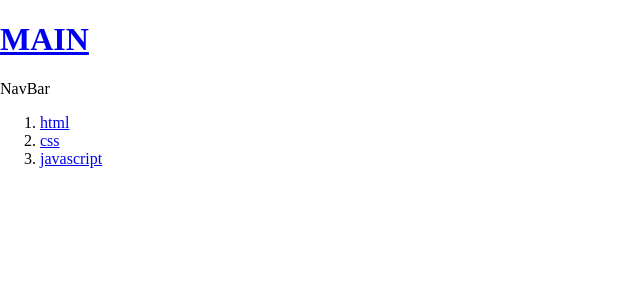
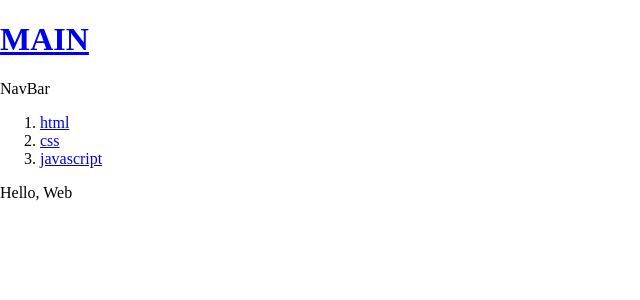
Before and after one commit to choijueun/React, a React (Create React App) app in the folder blog/: page / in a window 1280 px wide. Shown: the top 300 px of the page, without its empty margins (0-640 px from the left). Built offline with nearby package versions, Linux system fonts and the light colour scheme.

Commit message:
return {content}

```diff
--- a/blog/src/components/views/LandingPage/LandingPage.js
+++ b/blog/src/components/views/LandingPage/LandingPage.js
@@ -36,6 +36,7 @@ function LandingPage(props) {
                 alert(id);
                 mode = 'READ';
             }}/>
+            {content}
         </div>
     )
 }
```
